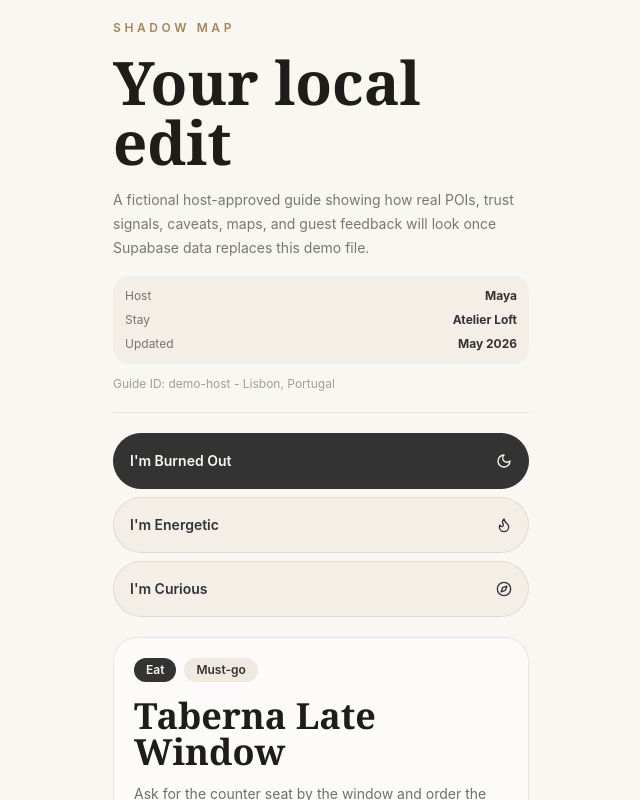
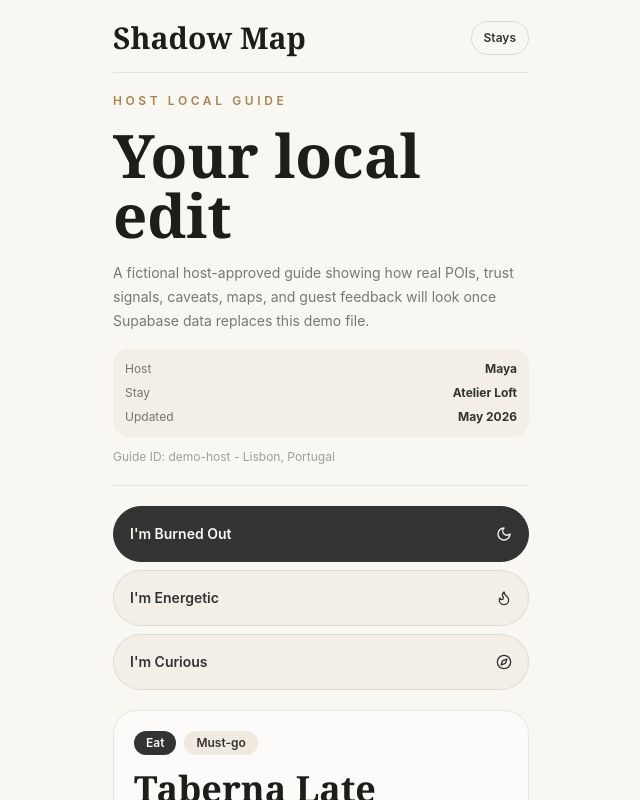
Before and after one commit to mhksteve/ShadowMap, a Next.js app: page /guide/demo-host in a window 1280 px wide. Shown: the top 800 px of the page, without its empty margins (319-959 px from the left). Built offline with nearby package versions, Linux system fonts and the light colour scheme.

Commit message:
Add guide page header

```diff
--- a/components/guide/guest-guide-client.tsx
+++ b/components/guide/guest-guide-client.tsx
@@ -1,6 +1,7 @@
 "use client";
 
 import { useMemo, useState } from "react";
+import Link from "next/link";
 import { Compass, ExternalLink, Flame, MapPin, Moon, ShieldCheck } from "lucide-react";
 import type { DemoPoi, GuestVibe } from "@/lib/demo-data";
 
@@ -43,9 +44,21 @@ export function GuestGuideClient({
   return (
     <main className="min-h-screen bg-cream text-charcoal">
       <section className="mx-auto min-h-screen w-full max-w-md px-4 py-5">
+        <nav className="mb-5 flex items-center justify-between border-b border-charcoal/10 pb-4">
+          <Link href="/" className="font-serif text-3xl font-semibold tracking-normal text-ink">
+            Shadow Map
+          </Link>
+          <Link
+            href="/stays"
+            className="rounded-full border border-charcoal/15 px-3 py-2 text-xs font-semibold transition hover:border-charcoal hover:bg-charcoal hover:text-cream"
+          >
+            Stays
+          </Link>
+        </nav>
+
         <header className="border-b border-charcoal/10 pb-5">
           <p className="text-xs font-semibold uppercase tracking-[0.3em] text-brass">
-            Shadow Map
+            Host local guide
           </p>
           <h1 className="mt-4 font-serif text-6xl font-semibold leading-none text-ink">
             Your local edit
```
